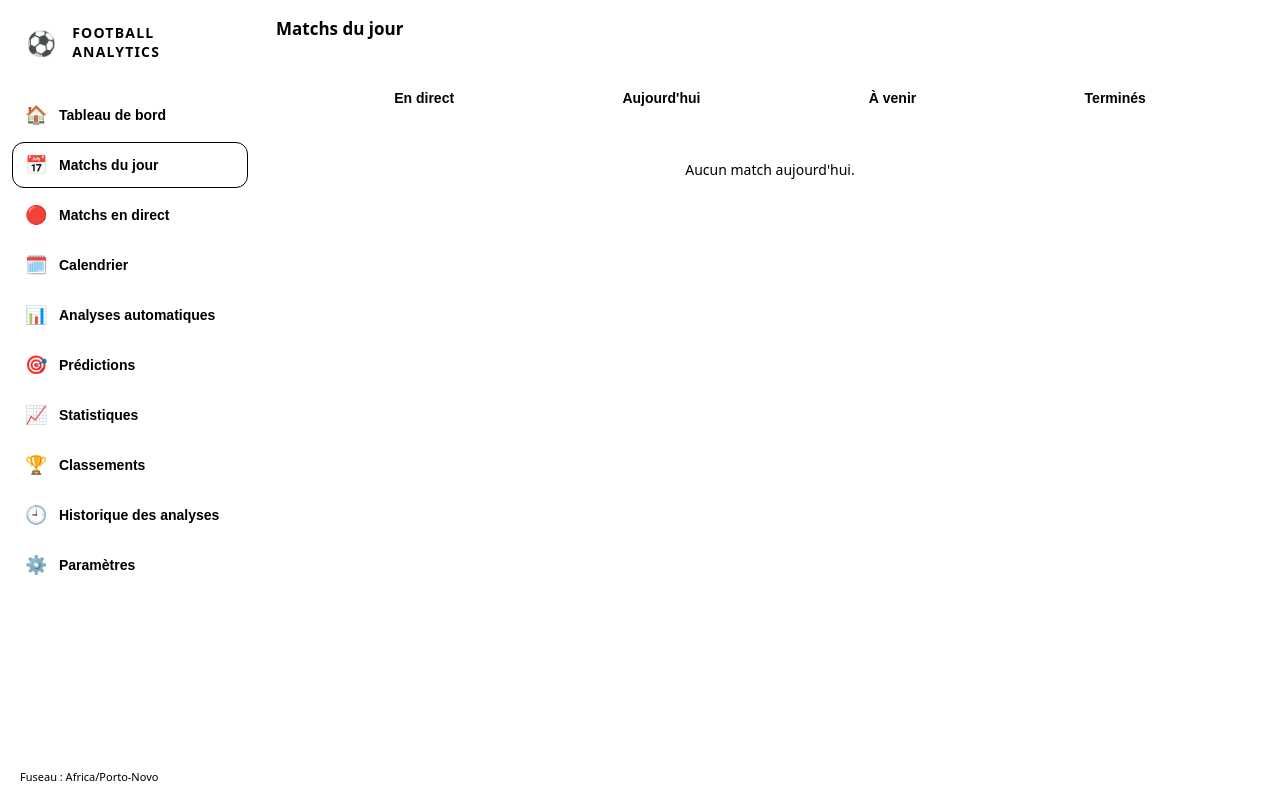
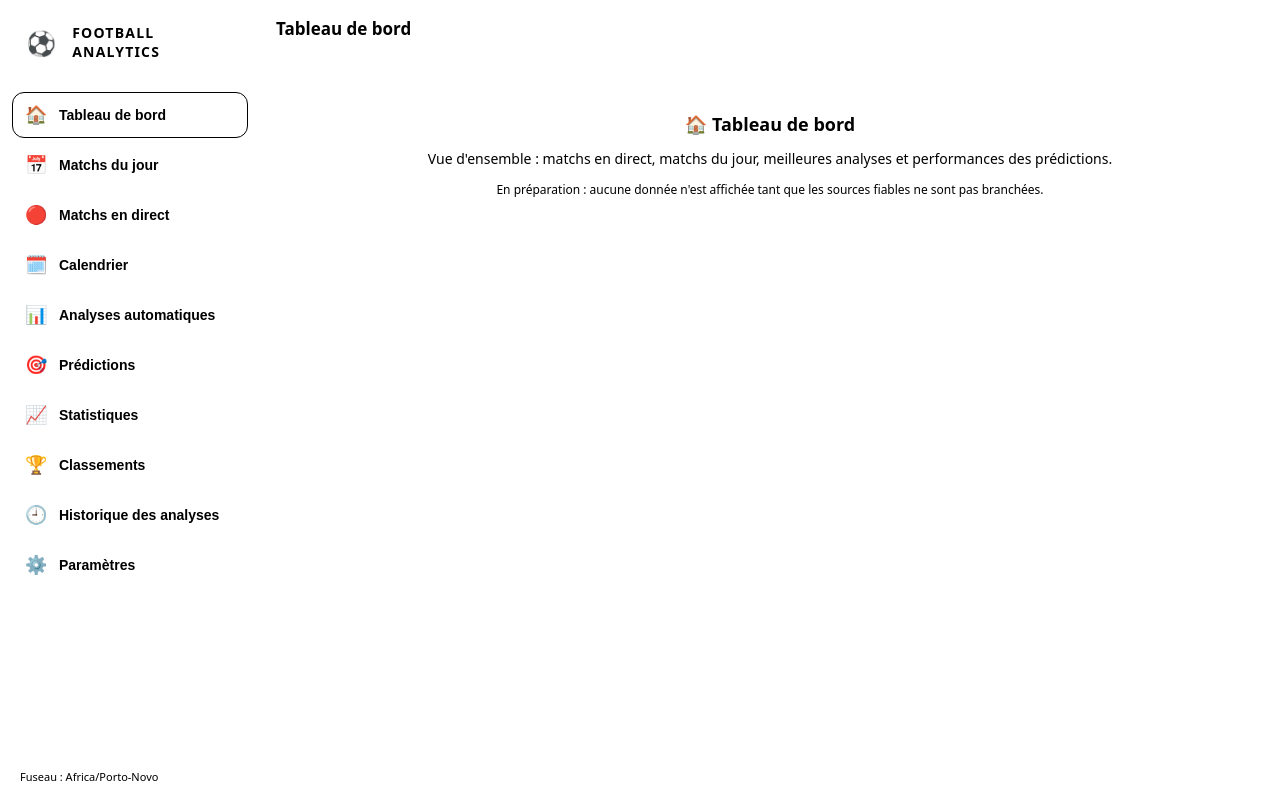
Before and after one commit to poutoualfred860-web/football-analytics, a React (Vite) app: page / in a window 1280 px wide. Built offline with nearby package versions, Linux system fonts and the light colour scheme.

Commit message:
Change default active section to 'dashboard'

```diff
--- a/src/App.jsx
+++ b/src/App.jsx
@@ -1,6 +1,6 @@
 import { useState } from "react";
 import Matchs from "./pages/Matchs.jsx";
-
+import Dashboard from "./pages/Dashboard.jsx";
 const SECTIONS = [
   { id: "dashboard", label: "Tableau de bord", icone: "🏠" },
   { id: "jour", label: "Matchs du jour", icone: "📅", onglet: "aujourdhui" },
@@ -46,7 +46,7 @@ function EnPreparation({ section }) {
 }
 
 export default function App() {
-  const [actif, setActif] = useState("jour");
+  const [actif, setActif] = useState("dashboard");
   const [ouvert, setOuvert] = useState(false);
   const section = SECTIONS.find((s) => s.id === actif);
 
```
